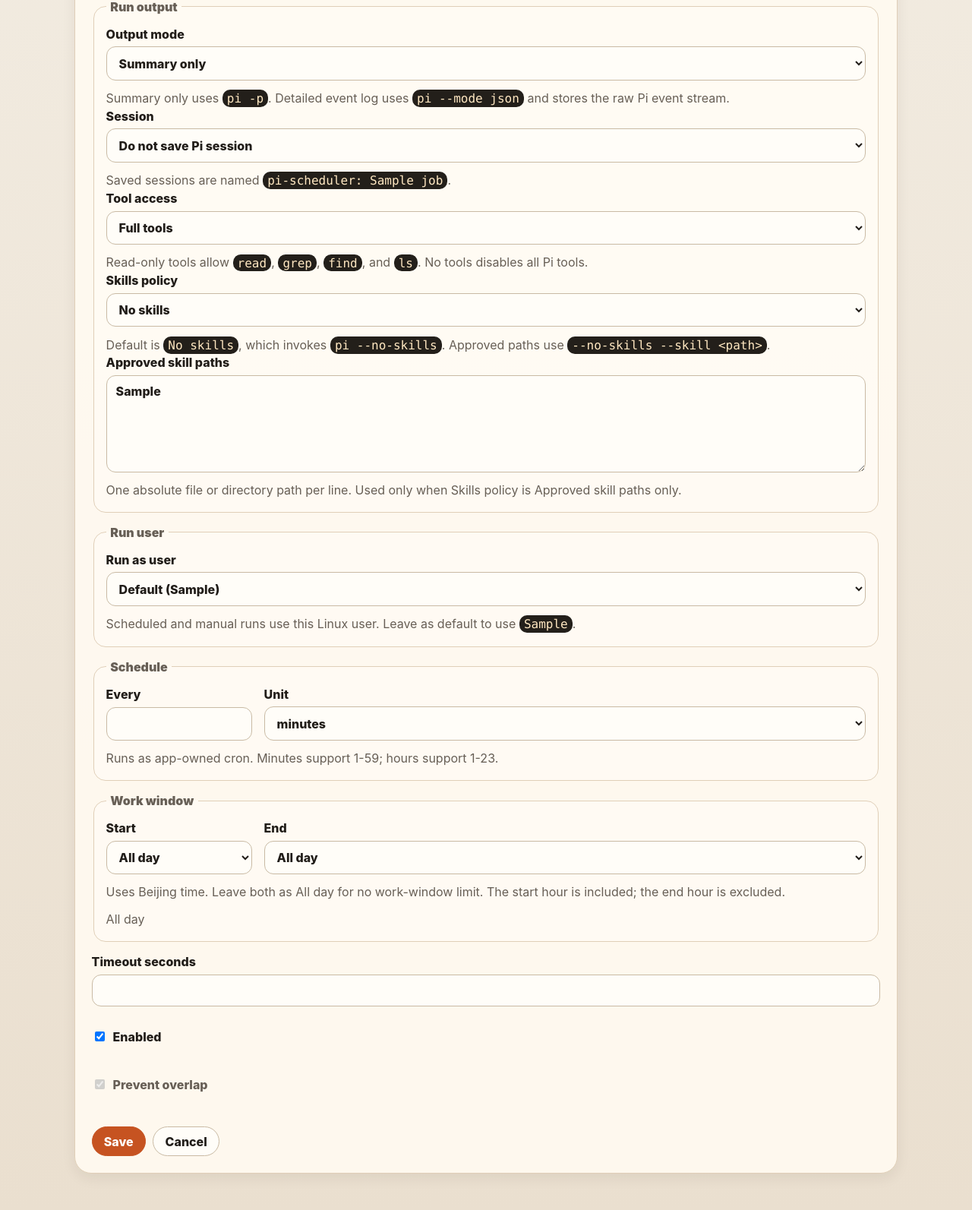
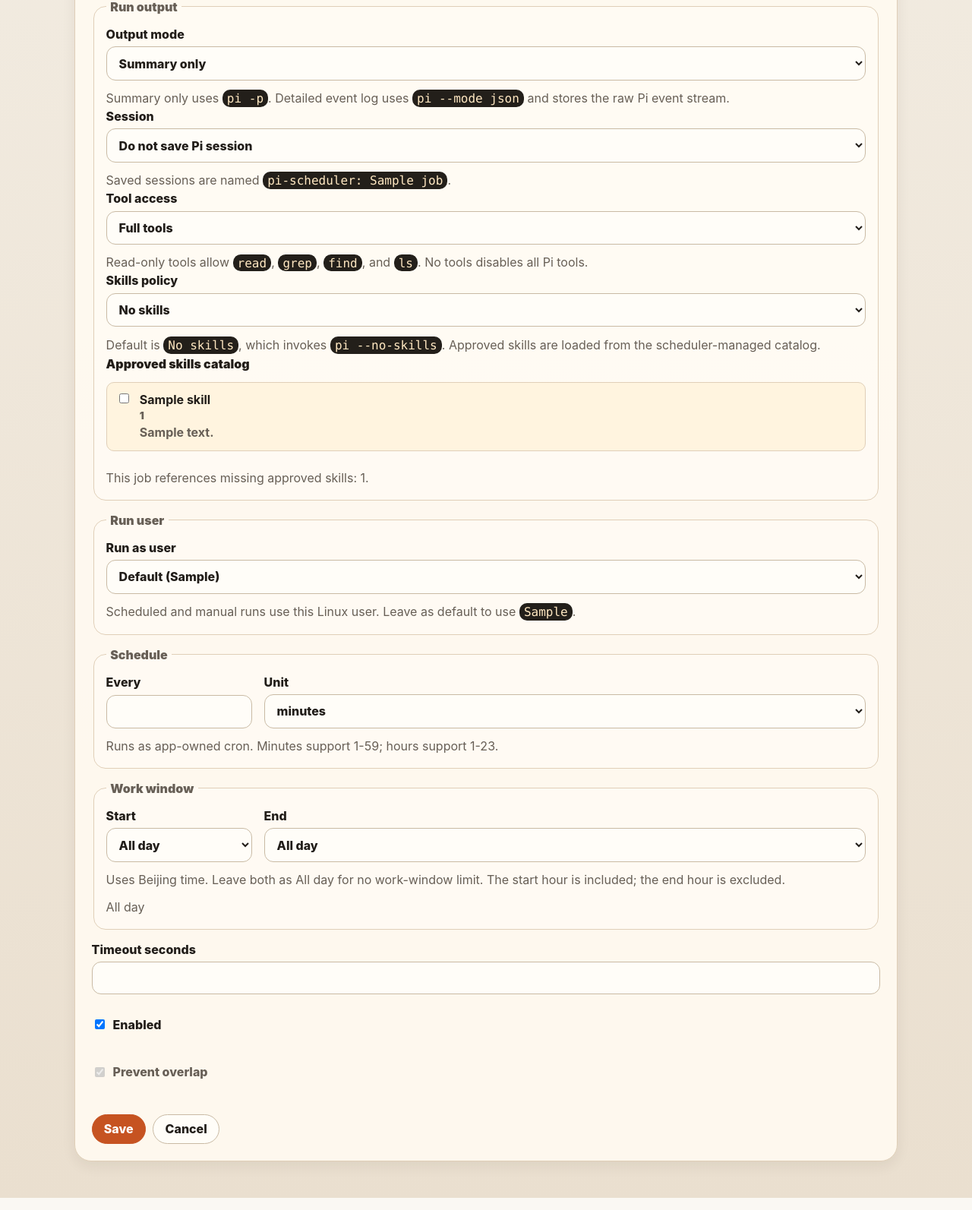
Before and after one commit to benj1m1/pi-scheduler, a FastAPI app: template app/templates/job_form.html in a window 1280 px wide. Shown: the part 680-2273 px from the top of the page at 76% size. Run offline with FastAPI, Linux system fonts and the light colour scheme; the template is opened without the code that fills it: most values are stand-ins (such as "Sample title", 1, 10 or a date in 2020); parts of the project's set-up code (start-up, migrations or seed data) failed here and were passed over.

Commit message:
feat: select approved skills from catalog

```diff
--- a/app/main.py
+++ b/app/main.py
@@ -71,10 +71,22 @@ def seconds_duration(value: int | None) -> str:
 
 def describe_skills_mode(value: str | None) -> str:
     if value == "approved":
-        return "Approved skill paths only"
+        return "Approved skills"
     if value == "runtime":
         return "Runtime user default skills"
     return "No skills"
+
+
+def describe_job_skills(job: dict) -> str:
+    mode = job.get("skills_mode") or "none"
+    if mode == "runtime":
+        return "Runtime user default skills"
+    if mode != "approved":
+        return "No skills"
+    ids = approved_skills.parse_skill_ids(job.get("skill_ids"))
+    if not ids:
+        return "Approved skills: none selected"
+    return "Approved: " + ", ".join(ids)
 
 
 def run_status_class(status_value: str) -> str:
@@ -193,6 +205,7 @@ templates.env.filters["describe_cron"] = cron.describe_cron
 templates.env.filters["describe_work_window"] = work_window.describe
 templates.env.filters["describe_run_user"] = run_users.describe_run_user
 templates.env.filters["describe_skills_mode"] = describe_skills_mode
+templates.env.filters["describe_job_skills"] = describe_job_skills
 templates.env.filters["group_run_path"] = group_run_path
 
 
@@ -367,6 +380,10 @@ def job_form_context(request: Request, job: dict, errors: list[str], action: str
     except pi_models.ModelConfigError as exc:
         model_options = []
         model_config_error = str(exc)
+    catalog = approved_skills.list_skills()
+    selected_skill_ids = set(approved_skills.parse_skill_ids(job.get("skill_ids")))
+    catalog_ids = {entry.id for entry in catalog}
+    missing_skill_ids = sorted(selected_skill_ids - catalog_ids)
     return {
         "request": request,
         "job": job,
@@ -379,6 +396,9 @@ def job_form_context(request: Request, job: dict, errors: list[str], action: str
         "hour_options": hour_options(),
         "allowed_run_users": run_users.allowed_run_users(),
         "default_run_user": config.CRON_USER,
+        "approved_skills": catalog,
+        "selected_skill_ids": selected_skill_ids,
+        "missing_skill_ids": missing_skill_ids,
     }
 
 
--- a/app/static/styles.css
+++ b/app/static/styles.css
@@ -597,6 +597,26 @@ input, select, textarea {
 }
 textarea { min-height: 8rem; resize: vertical; }
 input:hover, select:hover, textarea:hover { border-color: #b89d78; }
+.field-block { display: grid; gap: 0.7rem; }
+.field-label { color: var(--text); font-weight: 900; margin: 0; }
+.checkbox-list { display: grid; gap: 0.65rem; }
+.checkbox-card {
+  align-items: flex-start;
+  background: var(--surface-warm);
+  border: 1px solid var(--border);
+  border-radius: var(--radius-sm);
+  cursor: pointer;
+  display: flex;
+  gap: 0.7rem;
+  padding: 0.75rem;
+  transition: border-color 160ms ease, box-shadow 160ms ease, background 160ms ease;
+}
+.checkbox-card:hover { background: var(--surface-raised); border-color: var(--border-strong); box-shadow: var(--shadow-sm); }
+.checkbox-card input { flex: 0 0 auto; margin-top: 0.1rem; min-height: auto; }
+.checkbox-card span { display: grid; gap: 0.18rem; }
+.checkbox-card small { color: var(--text-soft); font-weight: 900; }
+.checkbox-card em { color: var(--text-soft); font-style: normal; font-weight: 650; line-height: 1.45; }
+.warning-text { color: var(--warning-text); }
 fieldset {
   background: rgb(255 255 255 / 26%);
   border: 1px solid var(--border);
--- a/app/templates/index.html
+++ b/app/templates/index.html
@@ -89,7 +89,7 @@
       <dt>Model</dt><dd>{{ job.provider_name ~ '/' ~ job.model_id if job.provider_name and job.model_id else 'Pi default' }}</dd>
       <dt>Schedule</dt><dd>{{ job.cron_expr|describe_cron }}</dd>
       <dt>Work</dt><dd>{{ job.work_start|describe_work_window(job.work_end) }}</dd>
-      <dt>Skills</dt><dd>{{ job.skills_mode|describe_skills_mode }}</dd>
+      <dt>Skills</dt><dd>{{ job|describe_job_skills }}</dd>
       <dt>Run as</dt><dd>{{ job.run_user|describe_run_user }}</dd>
       <dt>Next check</dt><dd>{{ job.next_run|beijing_time or 'not scheduled' }}</dd>
       <dt>Last</dt><dd>{{ job.last_status or 'never run' }} {{ job.last_finished_at|beijing_time }}</dd>
--- a/app/templates/job_detail.html
+++ b/app/templates/job_detail.html
@@ -23,7 +23,7 @@
     <dt>Output</dt><dd>{{ 'Detailed event log' if job.output_mode == 'events' else 'Summary only' }}</dd>
     <dt>Pi session</dt><dd>{{ 'saved' if job.session_mode == 'save' else 'not saved' }}</dd>
     <dt>Tool access</dt><dd>{{ 'Read-only tools' if job.tool_mode == 'read_only' else 'No tools' if job.tool_mode == 'no_tools' else 'Full tools' }}</dd>
-    <dt>Skills</dt><dd>{{ job.skills_mode|describe_skills_mode }}{% if job.skills_mode == 'approved' and job.skill_paths %}<br><code>{{ job.skill_paths }}</code>{% endif %}</dd>
+    <dt>Skills</dt><dd>{{ job|describe_job_skills }}</dd>
     <dt>Schedule</dt><dd>{{ job.cron_expr|describe_cron }}</dd>
     <dt>Work window</dt><dd>{{ job.work_start|describe_work_window(job.work_end) }}</dd>
     <dt>Run as</dt><dd>{{ job.run_user|describe_run_user }}</dd>
--- a/app/templates/job_form.html
+++ b/app/templates/job_form.html
@@ -59,15 +59,29 @@
       <label>Skills policy
         <select name="skills_mode" required>
           <option value="none" {% if job.skills_mode == 'none' %}selected{% endif %}>No skills</option>
-          <option value="approved" {% if job.skills_mode == 'approved' %}selected{% endif %}>Approved skill paths only</option>
+          <option value="approved" {% if job.skills_mode == 'approved' %}selected{% endif %}>Approved skills</option>
           <option value="runtime" {% if job.skills_mode == 'runtime' %}selected{% endif %}>Runtime user default skills</option>
         </select>
       </label>
-      <p class="hint">Default is <code>No skills</code>, which invokes <code>pi --no-skills</code>. Approved paths use <code>--no-skills --skill &lt;path&gt;</code>.</p>
-      <label>Approved skill paths
-        <textarea name="skill_paths" placeholder="/home/pi-scheduler-agent/.pi/agent/approved-skills/pdf">{{ job.skill_paths }}</textarea>
-      </label>
-      <p class="hint">One absolute file or directory path per line. Used only when Skills policy is Approved skill paths only.</p>
+      <p class="hint">Default is <code>No skills</code>, which invokes <code>pi --no-skills</code>. Approved skills are loaded from the scheduler-managed catalog.</p>
+      <div class="field-block">
+        <p class="field-label">Approved skills catalog</p>
+        {% if approved_skills %}
+          <div class="checkbox-list">
+            {% for skill in approved_skills %}
+            <label class="checkbox-card">
+              <input type="checkbox" name="skill_ids" value="{{ skill.id }}" {% if skill.id in selected_skill_ids %}checked{% endif %}>
+              <span><strong>{{ skill.name }}</strong><small>{{ skill.id }}</small>{% if skill.description %}<em>{{ skill.description }}</em>{% endif %}</span>
+            </label>
+            {% endfor %}
+          </div>
+        {% else %}
+          <p class="hint warning-text">No approved skills are installed in the catalog.</p>
+        {% endif %}
+        {% if missing_skill_ids %}
+          <p class="hint bad-text">This job references missing approved skills: {{ missing_skill_ids|join(', ') }}.</p>
+        {% endif %}
+      </div>
     </fieldset>
     <fieldset>
       <legend>Run user</legend>
```
Also changed, not shown: tests/test_core.py (+26 -0 lines).
